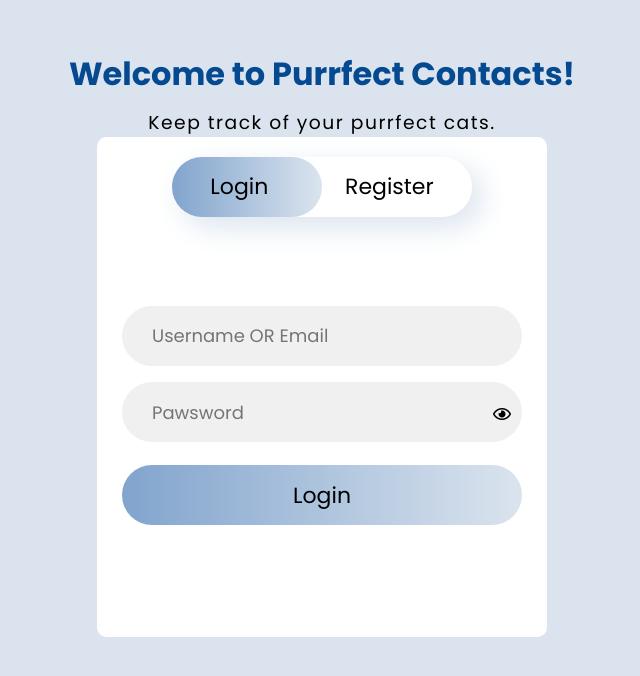
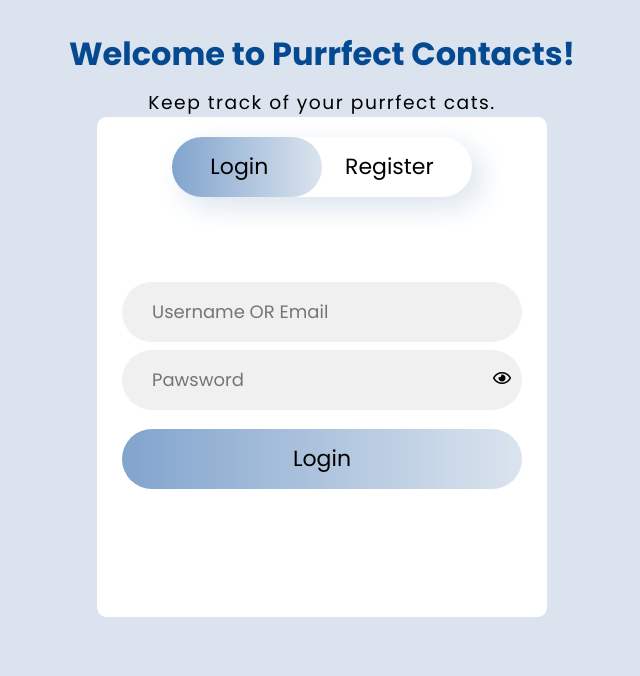
Before and after one commit to parkerblume/PurrfectContacts, a PHP site: page / in a window 1280 px wide. Shown: the part 73-749 px from the top of the page, without its empty margins (318-958 px from the left). Run offline with PHP 8.4, Linux system fonts and the light colour scheme; some libraries are stand-ins or nearby versions.

Commit message:
fixed UI issues

```diff
--- a/css/styles.css
+++ b/css/styles.css
@@ -50,7 +50,7 @@ header {
 	flex-direction: column;
 	align-items: center;
 	justify-content: center;
-	margin-top:40px;
+	margin-top:20px;
 }
 
 .heading {
@@ -156,8 +156,8 @@ header {
 	border-radius: 50px;
 	padding-left: 30px;
 	font-size: 18px;
-	margin-top:2%;
-	margin-bottom:2%;
+	margin-top:1%;
+	margin-bottom:1%;
 }
 
 .toggle-password-login {
@@ -195,7 +195,7 @@ header {
 #signupForm {
   position: relative;
   left: 500px;
-  top: -325px;
+  top: -280px;
 }
 
 
```
